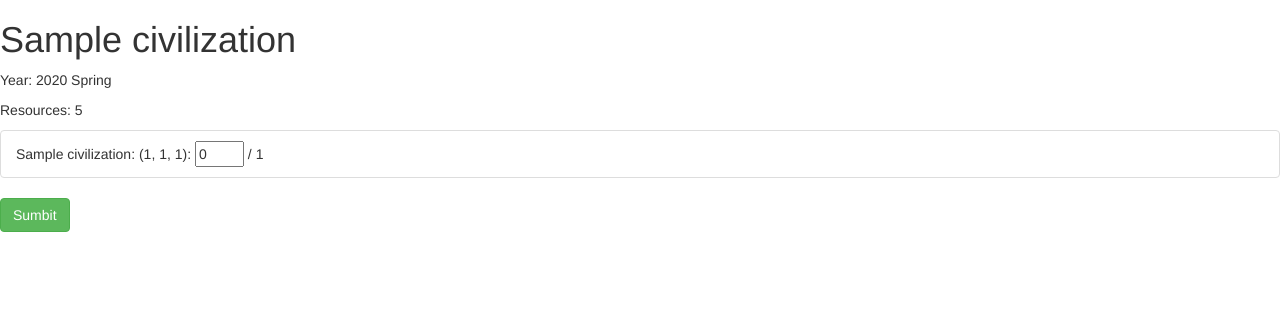
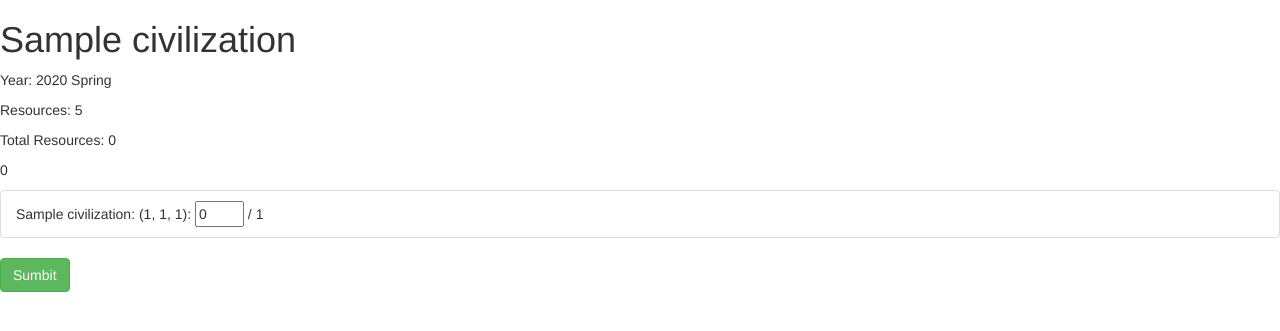
Before and after one commit to rawOrlando/WorldCivilizationBuilder, a Django app: page /1/ in a window 1280 px wide. Shown: the part 52-383 px from the top of the page. Run offline with Django 3.2, Linux system fonts and the light colour scheme; tables that the repository leaves empty hold one stand-in row (values such as "Sample post"); parts of the project's set-up code (start-up, migrations or seed data) failed here and were passed over; some libraries are stand-ins or nearby versions.

Commit message:
Sum the resources used.

```diff
--- a/worldcivilizationbuilder/controlpanel/models.py
+++ b/worldcivilizationbuilder/controlpanel/models.py
@@ -133,7 +133,7 @@ class Project(models.Model):
     civilization = models.ForeignKey(
         Civilization,
         related_name="projects",
-        on_delete=models.CASCAD,
+        on_delete=models.CASCADE,
         )
 
     # Only one of these 3 should not be null
--- a/worldcivilizationbuilder/controlpanel/templates/base.html
+++ b/worldcivilizationbuilder/controlpanel/templates/base.html
@@ -25,5 +25,8 @@
 {% block content %}
 {% endblock %}
 
+{% block script %}
+{% endblock %}
+
 </body>
 </html>
--- a/worldcivilizationbuilder/controlpanel/templates/civilization.html
+++ b/worldcivilizationbuilder/controlpanel/templates/civilization.html
@@ -1,5 +1,20 @@
 {% extends "base.html" %}
 {% load bootstrap3 %}
+
+{% block script%}
+<script>
+function myFunction() {
+  let total = 0;
+  var list = document.getElementById("tile_maintance");
+  var lists = document.getElementsByTagName("ul");
+  var items = document.getElementsByName("maintance");
+  for (var i = 0; i < items.length; ++i) {
+  	total +=  parseInt(items[i].value);
+  }
+  document.getElementById("total_used_resources").innerHTML = total;
+}
+</script>
+{% endblock %}
 
 {% block content %}
 <!-- Todo Civlization Name -->
@@ -9,12 +24,15 @@
 <p>Year: {{civilization.year_str}}</p>
 <!-- Todo Resources -->
 <p>Resources: {{resources}}</p>
+<!-- Todo Total Resources -->
+<p>Total Resources: 0</p>
+<p id="total_used_resources"> 0</p>
 <!-- Todo Maintance -->
-<ul class="list-group">
+<ul class="list-group" id="tile_maintance">
   {% for maintance_project in maintance_projects %}
   <li class="list-group-item">
   	{{ maintance_project.name }}:
-  	<input type="number" id="quantity" name="quantity" min="0" max="{{ maintance_project.cost }}" value="0">
+  	<input type="number" id="maintance" name="maintance" min="0" max="{{ maintance_project.cost }}" value="0">
   	 / {{ maintance_project.cost }}
   </li>
   {% endfor %}
@@ -22,5 +40,5 @@
 <!-- Todo Ongoing projects -->
 <!-- Todo Map -->
 
-<button type="button" class="btn btn-success">Sumbit</button>
+<button type="button" class="btn btn-success" onclick="myFunction()">Sumbit</button>
 {% endblock %}
```
